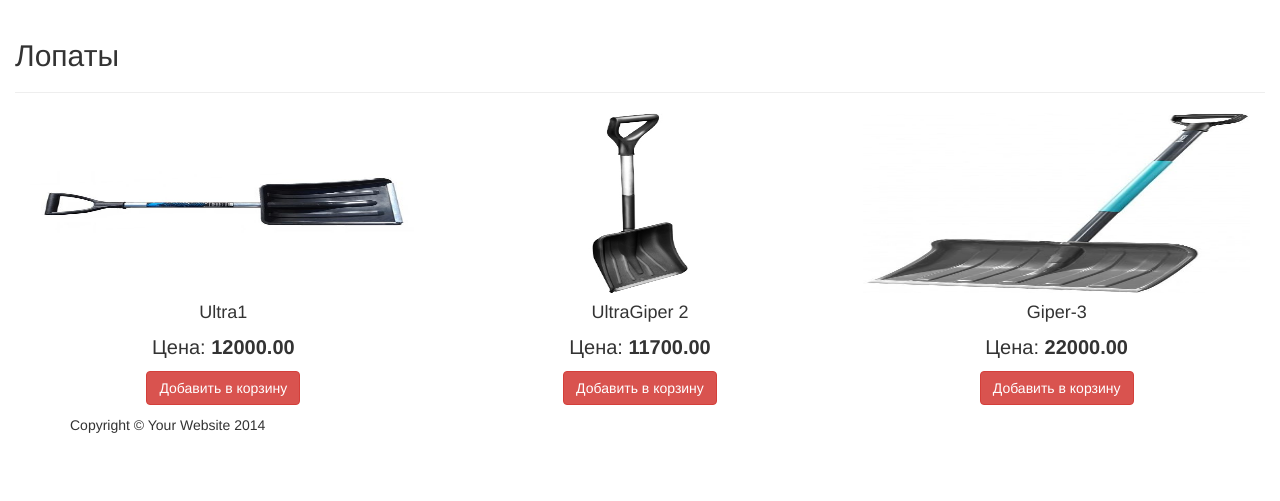
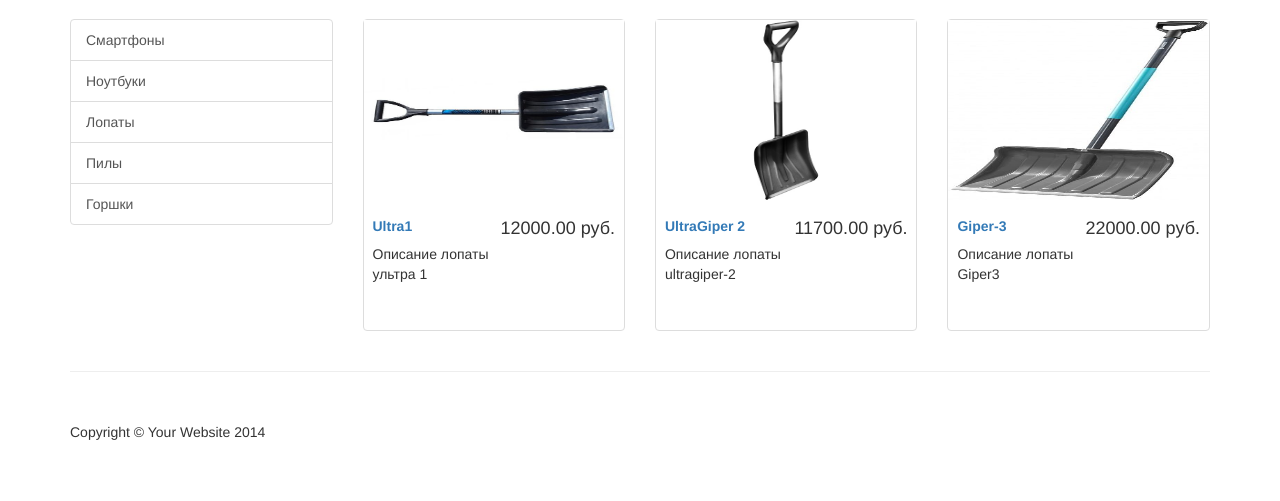
Before and after one commit to dlesin/shopengine, a Django app: a page that uses shop/templates/category.html in a window 1280 px wide. Shown: the part 51-552 px from the top of the page. Run offline with Django 3.2, Linux system fonts and the light colour scheme; data comes from the database, SQL or seed files in the repository; both versions use the stored data as it was after the commit; some libraries are stand-ins or nearby versions.

Commit message:
customize

```diff
--- a/shop/models.py
+++ b/shop/models.py
@@ -1,7 +1,7 @@
 # -*- coding: utf-8 -*-
 from django.db import models
 from django.db.models.signals import pre_save
-from django.conf import settings
+# from django.conf import settings
 from django.utils.text import slugify
 from django.shortcuts import reverse
 from transliterate import translit
@@ -80,21 +80,21 @@ class Cart(models.Model):
     def __str__(self):
         return f"Корзина  №{self.id}"
 
-    def add_to_card(self, product_slug):
-        cart = self
-        product = Product.objects.get(slug__iexact=product_slug)
-        new_item, _ = CartItem.objects.get_or_create(product=product, item_total=product.price)
-        if new_item not in cart.items.all():
-            cart.items.add(new_item)
-            cart.save()
+    # def add_to_card(self, product_slug):
+    #     cart = self
+    #     product = Product.objects.get(slug__iexact=product_slug)
+    #     new_item, _ = CartItem.objects.get_or_create(product=product, item_total=product.price)
+    #     if new_item not in cart.items.all():
+    #         cart.items.add(new_item)
+    #         cart.save()
 
-    def remove_from_card(self, product_slug):
-        cart = self
-        product = Product.objects.get(slug__iexact=product_slug)
-        for cart_item in cart.items.all():
-            if cart_item.product == product:
-                cart.items.remove(cart_item)
-                cart.save()
+    # def remove_from_card(self, product_slug):
+    #     cart = self
+    #     product = Product.objects.get(slug__iexact=product_slug)
+    #     for cart_item in cart.items.all():
+    #         if cart_item.product == product:
+    #             cart.items.remove(cart_item)
+    #             cart.save()
 
 
 ORDER_STATUS_CHOICES = (
--- a/shop/templates/category.html
+++ b/shop/templates/category.html
@@ -1,16 +1,33 @@
 {% extends 'base.html' %}
 
 {% block content %}
-<div class="col-sm-12">
-  <h2>{{ category.name }}</h2>
-  <hr>
-  {% for product in products_of_category %}
-  <div class="col-sm-4">
-    <img src="{{ product.image.url }}" alt="" style="width:100%; height: 180px;"">
-    <h4 class="text-center">{{ product.title }}</h4>
-    <p class="text-center" style="font-size:20px;">Цена: <strong>{{ product.price }}</strong></p>
-    <p class="text-center"><a href=""><button class="btn btn-danger">Добавить в корзину</button></a></p>
-  </div>
-  {% endfor %}
-</div>
+	<div class="container">
+		<div class="row">
+			<div class="col-md-3">
+				<div class="list-group">
+					{% for category in categories %}
+						<a href="{{ category.get_absolute_url }}" class="list-group-item">{{ category.name }}</a>
+					{% endfor %}
+				</div>
+			</div>
+			<div class="col-md-9">
+				<div class="row">
+					{% for product in products_of_category %}
+						<div class="col-sm-4 col-lg-4 col-md-4">
+							<div class="thumbnail">
+								<a href="{{ product.get_absolute_url }}">
+									<img src="{{ product.image.url }}" alt="" style="width:100%; height: 180px;">
+								</a>
+								<div class="caption">
+									<h4 class="pull-right">{{ product.price }} руб.</h4>
+									<h5><strong><a href="{{ product.get_absolute_url }}">{{ product.title }}</a></strong></h5>
+									<p>{{ product.description }}</p>
+								</div>
+							</div>
+						</div>
+					{% endfor %}
+				</div>
+			</div>
+		</div>
+	</div>
 {% endblock %}
--- a/shop/templates/order.html
+++ b/shop/templates/order.html
@@ -3,7 +3,8 @@
 {% load crispy_forms_tags %}
 
 {% block content %}
-
+	<div class="container">
+		<div class="row">
 			<form action="{% url 'make_order_view_url' %}" method="post">
 				{% csrf_token %}
 				<div class="col-sm-6 col-sm-offset-3">
@@ -17,5 +18,6 @@
 					<button class="btn btn-success pull-right">Оформить заказ</button>
 				</div>
 			</form>
-
+		</div>
+	</div>
 {% endblock content %}
--- a/shop/views.py
+++ b/shop/views.py
@@ -6,18 +6,17 @@ from decimal import Decimal
 
 
 def get_cart(request):
-    try:
-        cart_id = request.session['cart_id']
-        cart = Cart.objects.get(id=cart_id)
+    if request.session.get('cart_id'):
+        cart = Cart.objects.get(id=request.session.get('cart_id'))
         request.session['total'] = cart.items.count()
         return cart
-    except:
+    else:
         cart = Cart()
         cart.save()
-        cart_id = cart.id
-        request.session['cart_id'] = cart_id
-        cart = Cart.objects.get(id=cart_id)
+        request.session['cart_id'] = cart.id
+        cart = Cart.objects.get(id=request.session['cart_id'])
         return cart
+
 
 def base_view(request):
     cart = get_cart(request)
@@ -43,9 +42,10 @@ def product_view(request, product_slug):
 
 def category_view(request, category_slug):
     category = Category.objects.get(slug__iexact=category_slug)
+    categories = Category.objects.all()
     products_of_category = Product.objects.filter(category=category)
     context = {
-        'category': category,
+        'categories': categories,
         'products_of_category': products_of_category
     }
     return render(request, 'category.html', context=context)
@@ -63,7 +63,10 @@ def add_to_cart_view(request):
     cart = get_cart(request)
     product_slug = request.GET.get('product_slug')
     product = Product.objects.get(slug__iexact=product_slug)
-    cart.add_to_card(product.slug)
+    new_item, _ = CartItem.objects.get_or_create(product=product, item_total=product.price)
+    if new_item not in cart.items.all():
+        cart.items.add(new_item)
+        cart.save()
     new_cart_total = 0.00
     for item in cart.items.all():
         new_cart_total += float(item.item_total)
@@ -76,7 +79,10 @@ def remove_from_cart_view(request):
     cart = get_cart(request)
     product_slug = request.GET.get('product_slug')
     product = Product.objects.get(slug__iexact=product_slug)
-    cart.remove_from_card(product.slug)
+    for cart_item in cart.items.all():
+        if cart_item.product == product:
+            cart.items.remove(cart_item)
+            cart.save()
     new_cart_total = 0.00
     for item in cart.items.all():
         new_cart_total += float(item.item_total)
@@ -125,6 +131,8 @@ def order_create_view(request):
 
 def make_order_view(request):
     cart = get_cart(request)
+    if cart.items.count() == 0:
+        return redirect('base_view_url', permanent=True)
     items_in_cart = cart.items.all()
     items_in_order = '\n'.join([str(item_in_cart) for item_in_cart in items_in_cart])
     form = OrderForm(request.POST or None)
@@ -133,7 +141,6 @@ def make_order_view(request):
         last_name = form.cleaned_data['last_name']
         phone = form.cleaned_data['phone']
         buying_type = form.cleaned_data['buying_type']
-        print (buying_type)
         address = form.cleaned_data['address']
         comments = form.cleaned_data['comments']
         new_order = Order()
@@ -149,8 +156,13 @@ def make_order_view(request):
         new_order.save()
         del request.session['cart_id']
         del request.session['total']
+        request.session['order_id'] = new_order.id
         return redirect('thanks_view_url', permanent=True)
 
 
 def thanks_view(request):
-    return render(request, 'thanks.html')
+    order_id = request.session['order_id']
+    context = {
+        'id': order_id
+    }
+    return render(request, 'thanks.html', context)
--- a/shopengine/settings.py
+++ b/shopengine/settings.py
@@ -42,6 +42,7 @@ INSTALLED_APPS = [
 ]
 
 MIDDLEWARE = [
+    'shop.middleware.DisableBrowserCacheMiddleware',
     'django.middleware.security.SecurityMiddleware',
     'django.contrib.sessions.middleware.SessionMiddleware',
     'django.middleware.common.CommonMiddleware',
--- a/static_in_dev/js/main.js
+++ b/static_in_dev/js/main.js
@@ -75,4 +75,4 @@ $(document).ready(function () {
             $('#id_address').css('display', 'none');
         }
     })
-})
+});
```
Also changed, not shown: shop/middleware.py (added, +11 -0 lines), shop/templates/cart.html (+15 -5 lines), shop/templates/product.html (+7 -2 lines), shop/templates/thanks.html (+12 -4 lines), db.sqlite3. Lines whose indentation alone changed are shown as unchanged.
